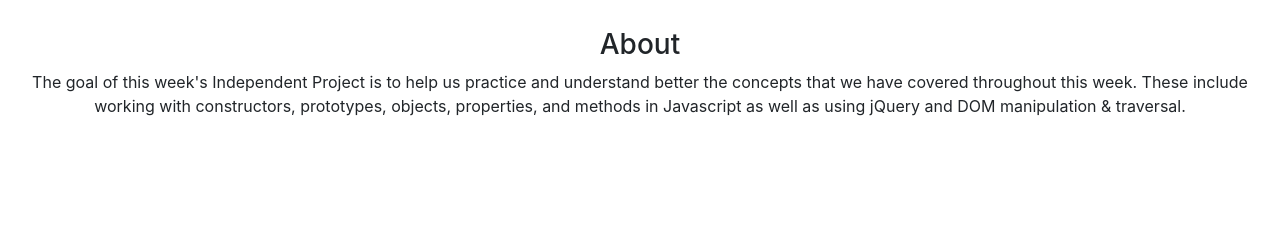
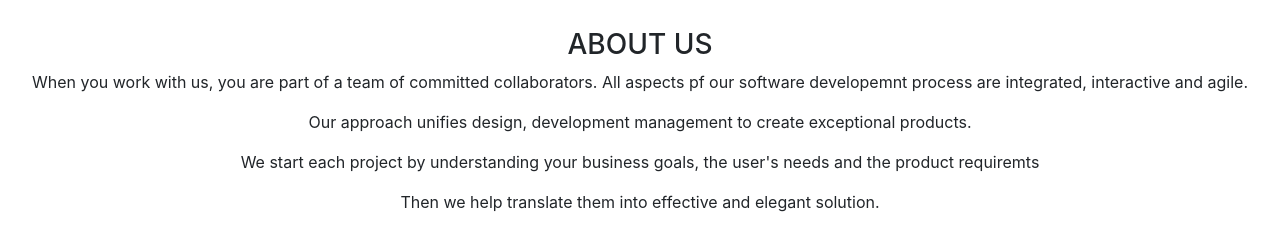
Before and after one commit to iamzilfa/PIZZA-SHOP, a plain HTML site: page index.html in a window 1280 px wide. Shown: the part 1202-1432 px from the top of the page. Before the commit the page ends 1336 px from the top, so only its background shows below. Drawn offline with nearby package versions, Linux system fonts and the light colour scheme.

Commit message:
font awsome link aadd added

```diff
--- a/index.html
+++ b/index.html
@@ -1,27 +1,31 @@
 <!DOCTYPE html>
 <html lang="en">
+
 <head>
   <meta charset="UTF-8">
   <meta name="viewport" content="width=device-width, initial-scale=1.0">
   <link rel="stylesheet" href="https://stackpath.bootstrapcdn.com/bootstrap/4.5.2/css/bootstrap.min.css">
   <link href="css/bootstrap.css" rel="stylesheet" type="text/css">
   <link rel="stylesheet" href="css/styles.css">
+  <script src="https://kit.fontawesome.com/83d474e45f.js" crossorigin="anonymous"></script>
   <title>PIZZARIA</title>
 </head>
 
 <body>
 
   <header>
-            <nav class="navbar navbar-expand-lg navbar-light fixed-top">
+    <nav class="navbar navbar-expand-lg navbar-dark bg-dark">
       <div class="container">
         <a class="navbar-brand" href="#">ZILFA</a>
-                <button class="navbar-toggler" type="button" data-toggle="collapse" data-target="#navbarSupportedContent" aria-controls="navbarSupportedContent" aria-expanded="false" aria-label="Toggle navigation">
+        <button class="navbar-toggler" type="button" data-toggle="collapse" data-target="#navbarSupportedContent"
+          aria-controls="navbarSupportedContent" aria-expanded="false" aria-label="Toggle navigation">
           <span class="navbar-toggler-icon"></span>
         </button>
 
         <div class="collapse navbar-collapse" id="navbarSupportedContent">
           <ul class="navbar-nav ml-auto">
             <li class="nav-item active">
+
               <a class="nav-link" href="#">Home <span class="sr-only">(current)</span></a>
             </li>
             <li class="nav-item">
@@ -36,19 +40,20 @@
 
           </ul>
         </div>
+      </div>
     </nav>
-
-
-        </div>
   </header>
 
-    <div class="container-about"></div>
+  <div class="container-about">
     <div class="about">
-        <h3>About</h3>
-        <p>The goal of this week's Independent Project is to help us practice and understand better the concepts that we have covered throughout this week. These include working with constructors, prototypes, objects, properties, and methods in Javascript as well as using jQuery and DOM manipulation & traversal.
-
+        <h3>ABOUT US</h3>
+        <p>When you work with us, you are part of a team of committed collaborators. All aspects pf our software
+            developemnt process are integrated, interactive and agile.</p>
+        <p>Our approach unifies design, development management to create exceptional products.</p>
+        <p>We start each project by understanding your business goals, the user's needs and the product requiremts
         </p>
-
+        <p>Then we help translate them into effective and elegant solution.</p>
+    </div>
 </div>
 
 
@@ -59,4 +64,5 @@
   <script src="js/scripts.js"></script>
 
 </body>
+
 </html>
```
Lines whose indentation alone changed are shown as unchanged.
